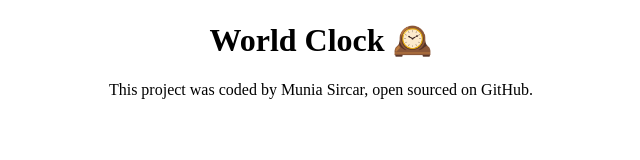
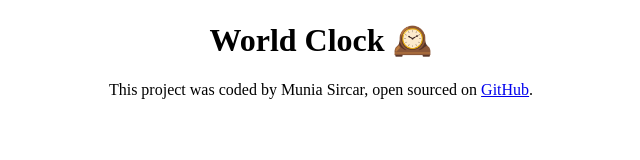
Before and after one commit to Munia-Sircar/world-clock-ms, a plain HTML site: page index.html in a window 1280 px wide. Shown: the full height of the page, 319-959 px from the left. Drawn offline with Linux system fonts and the light colour scheme.

Commit message:
added GitHub link

```diff
--- a/index.html
+++ b/index.html
@@ -9,7 +9,10 @@
   <body>
     <h1>World Clock 🕰️</h1>
     <footer>
-      This project was coded by Munia Sircar, open sourced on GitHub.
+      This project was coded by Munia Sircar, open sourced on
+      <a href="https://github.com/Munia-Sircar/world-clock-ms" target="_blank"
+        >GitHub</a
+      >.
     </footer>
     <script src="index.js"></script>
   </body>
```
